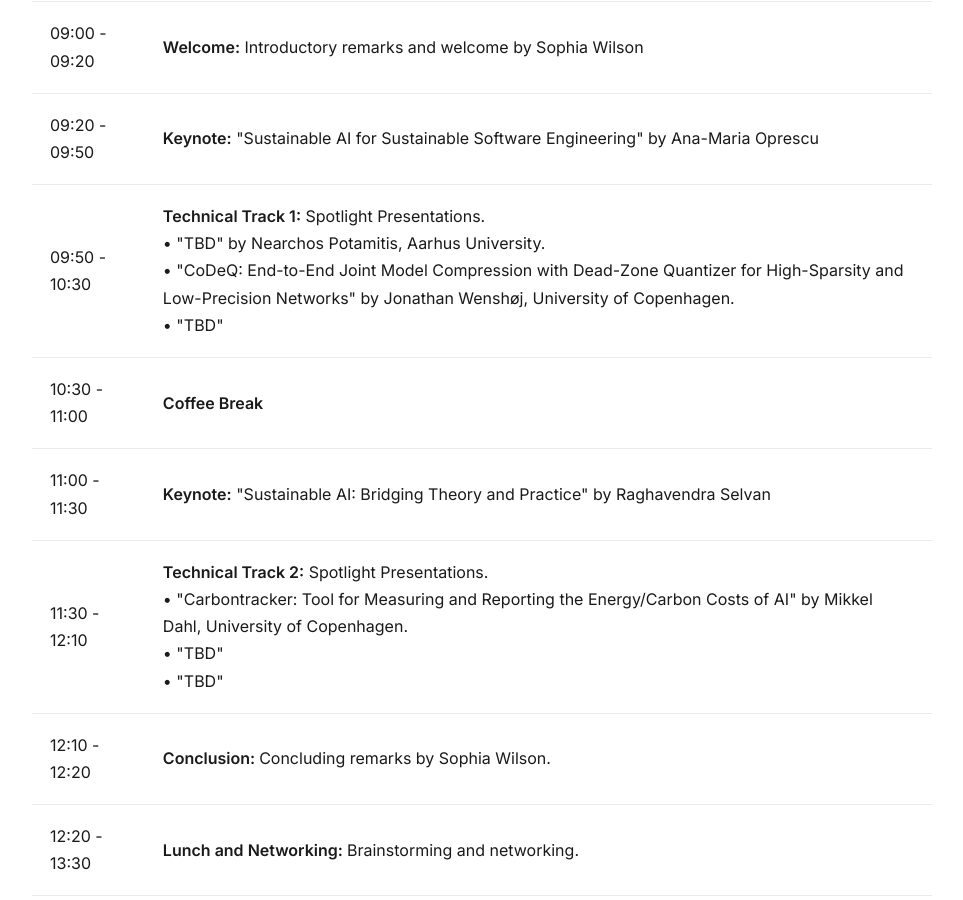
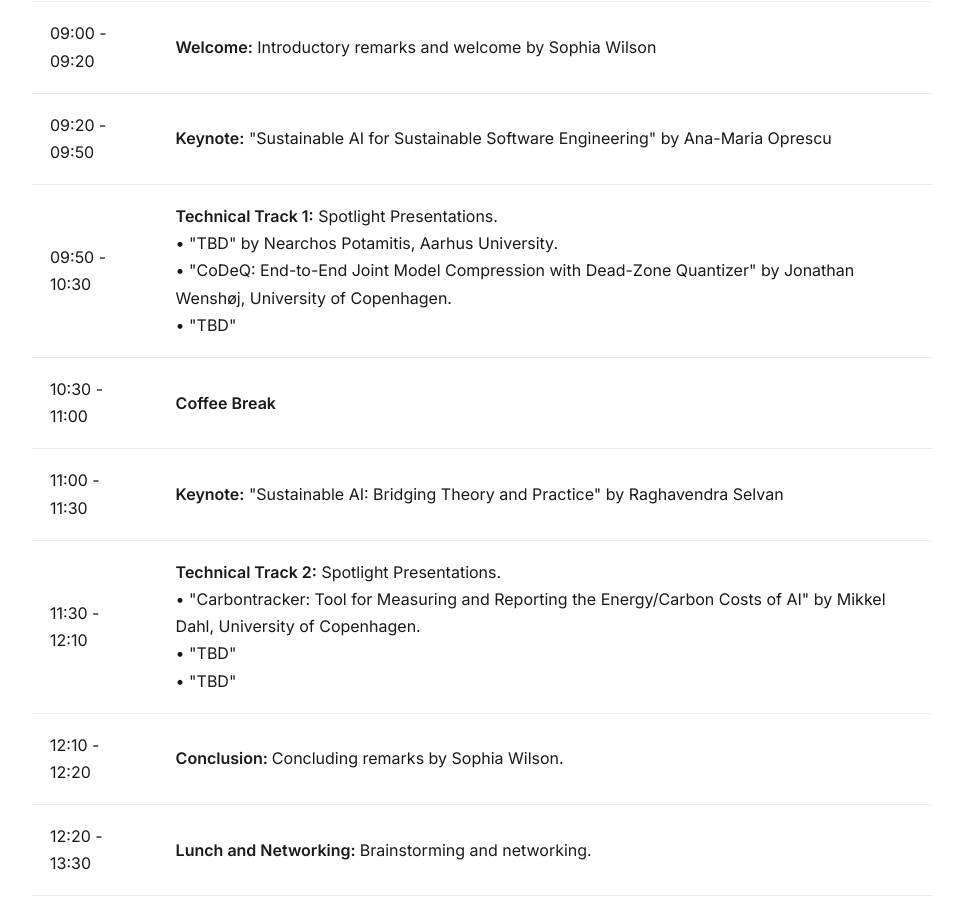
Before and after one commit to saintslab/saintslab.github.io, a Jekyll site: the page workshop2026/index.html, which Jekyll copies as it is, in a window 1280 px wide and 900 px high, scrolled down 1634 px. Shown: the whole window, without its empty margins (158-1121 px from the left). Built offline with Jekyll 4.4.1, drawn with Linux system fonts in a browser that asks for light colours.

Commit message:
Update index

```diff
--- a/workshop2026/index.html
+++ b/workshop2026/index.html
@@ -256,7 +256,7 @@
                     <td>09:50 - 10:30</td>
                     <td><strong>Technical Track 1:</strong> Spotlight Presentations. <br>
                 &#x2022; "TBD" by Nearchos Potamitis, Aarhus University. <br>
-                &#x2022; "CoDeQ: End-to-End Joint Model Compression with Dead-Zone Quantizer for High-Sparsity and Low-Precision Networks" by Jonathan Wenshøj, University of Copenhagen. <br>
+                &#x2022; "CoDeQ: End-to-End Joint Model Compression with Dead-Zone Quantizer" by Jonathan Wenshøj, University of Copenhagen. <br>
                 &#x2022; "TBD" <br>
 
                 </td>
```
